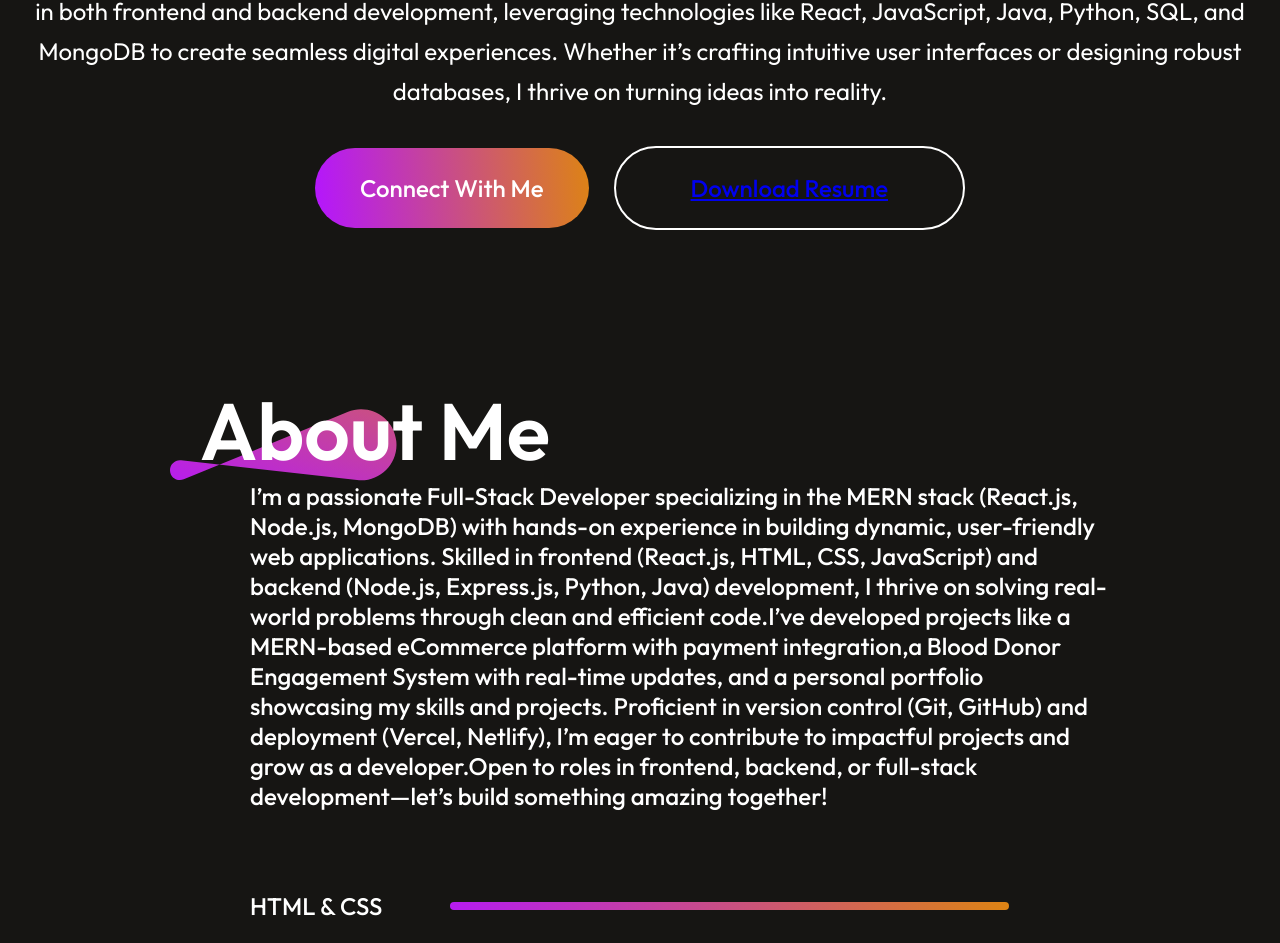
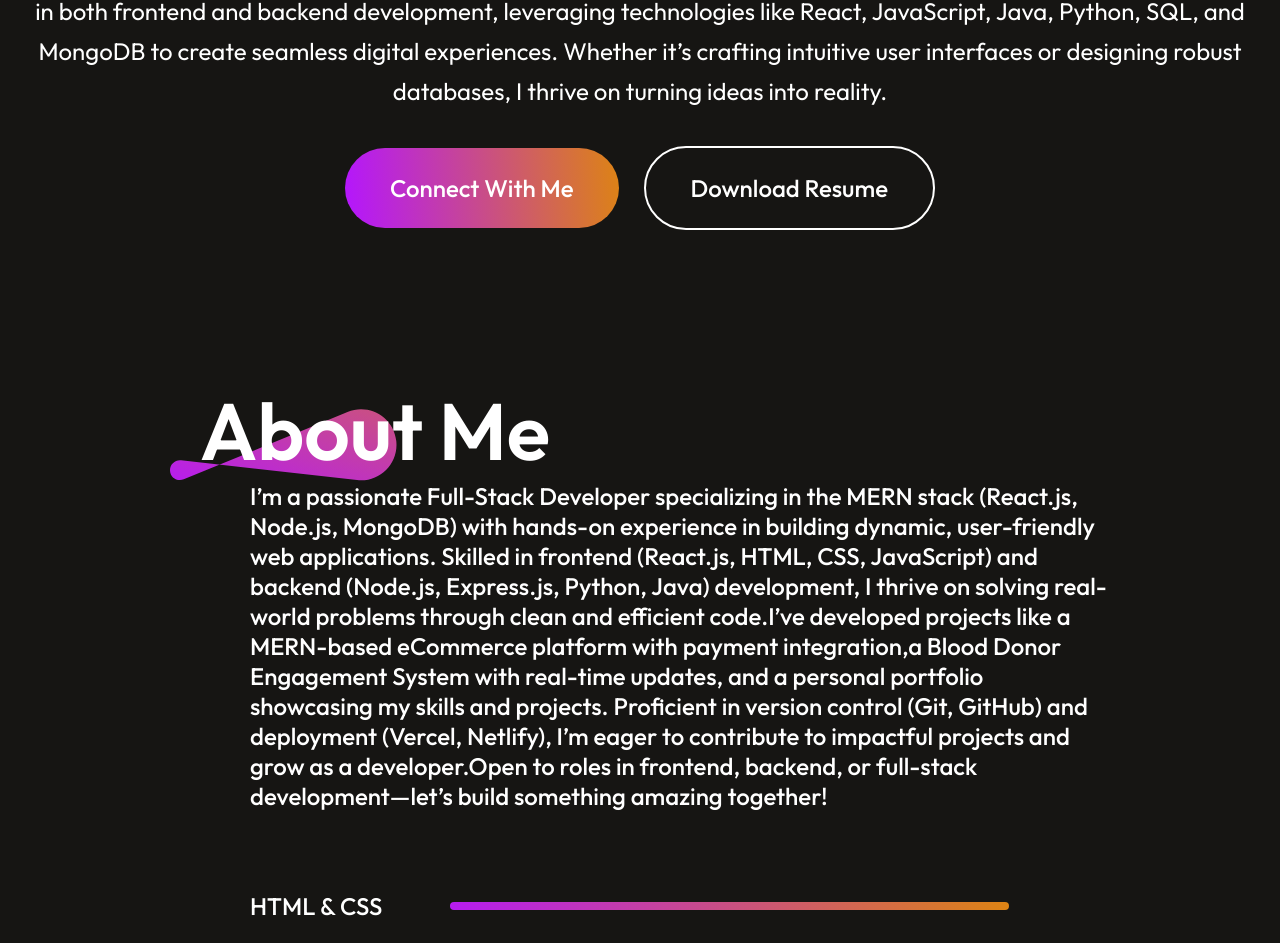
Before and after one commit to pranayreddy9896/portfolio, a React (Vite) app: page / in a window 1280 px wide. Shown: the part 971-1914 px from the top of the page. Built offline with nearby package versions, Linux system fonts and the light colour scheme.

Commit message:
Update Hero.css

```diff
--- a/src/components/Hero/Hero.css
+++ b/src/components/Hero/Hero.css
@@ -42,7 +42,7 @@
     cursor:pointer;
 }
 .hero-resume{
-    padding:25px 75px;
+    padding:25px 45px;
     border-radius:50px;
     border:2px solid #FFF;
     cursor:pointer;
@@ -55,6 +55,14 @@
 .hero-resume:hover{
     border-color:#B415FF;
 }
+.hero-resume a {
+    text-decoration: none;
+    color: inherit; /* Inherit the color from the parent */
+  }
+
+  .hero-resume a:hover {
+    color: #007bff; /* Change color on hover (optional) */
+  }
 
   @media(max-width:768px)
   {
```
